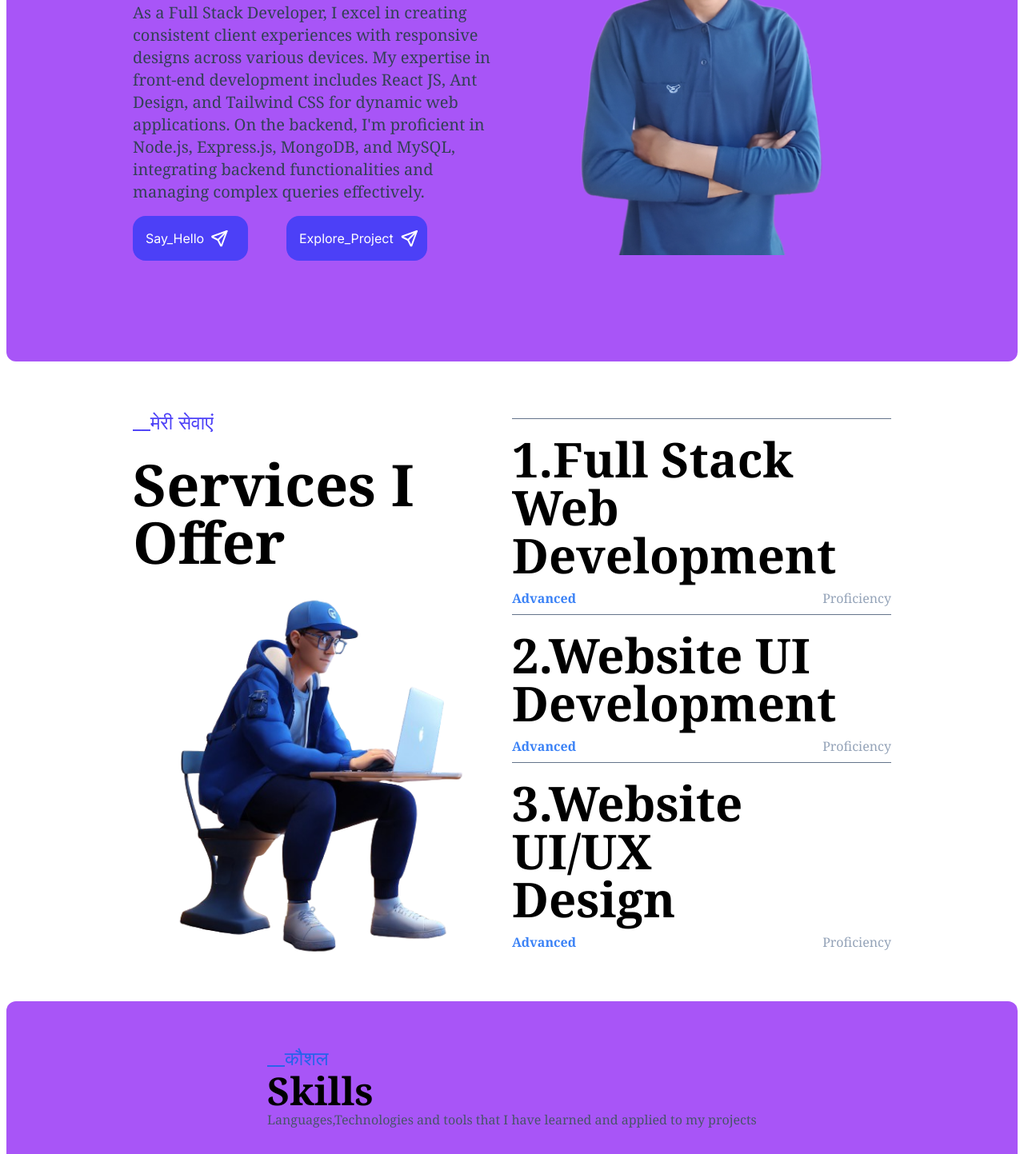
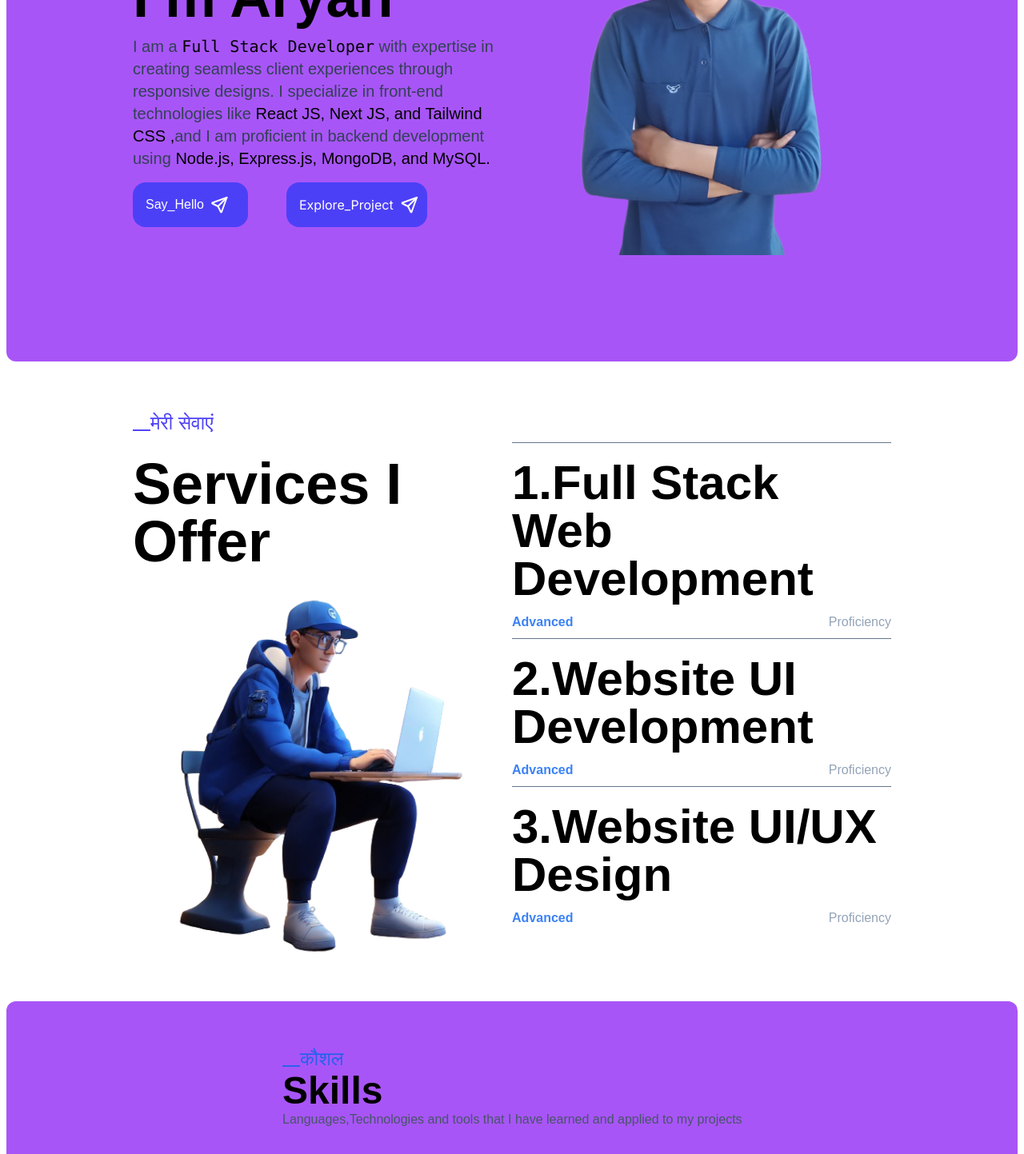
Before and after one commit to YadavAryan2005/my-portfolio, a Next.js app: page / in a window 1280 px wide. Shown: the part 340-1783 px from the top of the page at 80% size. Built offline with nearby package versions, Linux system fonts and the light colour scheme.

Commit message:
add google font

```diff
--- a/src/app/components/Contact.tsx
+++ b/src/app/components/Contact.tsx
@@ -57,7 +57,7 @@ function Contact() {
           </h1>
           <h2
             data-aos='flip-down'
-            className='font-serif text-4xl font-semibold w-full  md:text-5xl py-3 md:pt-6'
+            className='kanit text-4xl font-semibold w-full  md:text-5xl py-3 md:pt-6'
           >
             Let’s make something amazing together Start By{" "}
             <span className='text-slate-500'>Saying Hi</span>
--- a/src/app/components/Project.tsx
+++ b/src/app/components/Project.tsx
@@ -34,7 +34,7 @@ function Project() {
           </h1>
           <h2
             data-aos='flip-down'
-            className='font-serif text-4xl font-bold w-full flex  md:text-6xl lg:text-7xl py-3 md:pt-6'
+            className='kanit text-4xl font-bold w-full flex  md:text-6xl lg:text-7xl py-3 md:pt-6'
           >
             My Projects
           </h2>
@@ -98,7 +98,7 @@ function Project() {
                     <div
                       className={`backdrop-blur-[2px] transition-opacity duration-300 ease-in-out bg-white/30 w-full drop-shadow-sm h-full absolute flex justify-center items-center z-10 ${
                         show ? "opacity-100" : "opacity-0"
-                      } text-lg sm:text-2xl text-black text-center font-serif font-semibold`}
+                      } text-lg sm:text-2xl text-black text-center kanit font-semibold`}
                     >
                       <div className='p-10'>
                         <span className='text-[#4C40F7]'>{data.name}</span>
--- a/src/app/components/Services.tsx
+++ b/src/app/components/Services.tsx
@@ -10,7 +10,7 @@ function Services() {
           </h1>
           <h2
             data-aos='flip-down'
-            className='font-serif text-4xl font-bold w-full flex  md:text-6xl lg:text-7xl py-3 md:pt-6'
+            className='kanit text-4xl font-bold w-full flex  md:text-6xl lg:text-7xl py-3 md:pt-6'
           >
             Services I Offer
           </h2>
@@ -24,42 +24,36 @@ function Services() {
         <div className='w-full md:w-1/2'>
           <hr data-aos='fade-left' className='Border border-slate-500' />
           <div data-aos='fade-left' className='py-5'>
-            <h1 className='font-serif text-4xl font-bold  md:text-5xl lg:text-6xl'>
+            <h1 className='kanit text-4xl font-bold  md:text-5xl lg:text-6xl'>
               1.Full Stack Web <br />
               Development
             </h1>
-            <h2 className='float-end pt-3 text-slate-400 font-serif'>
-              Proficiency
-            </h2>
-            <h2 className='float-start pt-3 text-blue-500 font-serif font-bold'>
+            <h2 className='float-end pt-3 text-slate-400 kanit'>Proficiency</h2>
+            <h2 className='float-start pt-3 text-blue-500 kanit font-bold'>
               Advanced
             </h2>
           </div>
           <br />
           <hr data-aos='fade-left' className='Border border-slate-500' />
           <div data-aos='fade-left' className='py-5'>
-            <h1 className='font-serif text-4xl  font-bold md:text-5xl lg:text-6xl'>
+            <h1 className='kanit text-4xl  font-bold md:text-5xl lg:text-6xl'>
               2.Website UI <br />
               Development
             </h1>
-            <h2 className='float-end pt-3 text-slate-400 font-serif'>
-              Proficiency
-            </h2>
-            <h2 className='float-start pt-3 text-blue-500 font-serif font-bold'>
+            <h2 className='float-end pt-3 text-slate-400 kanit'>Proficiency</h2>
+            <h2 className='float-start pt-3 text-blue-500 kanit font-bold'>
               Advanced
             </h2>
           </div>
           <br />
           <hr data-aos='fade-left' className='Border border-slate-500' />
           <div data-aos='fade-left' className='py-5'>
-            <h1 className='font-serif text-4xl lg:Text-5xl font-bold lg:text-6xl'>
+            <h1 className='kanit text-4xl lg:Text-5xl font-bold lg:text-6xl'>
               3.Website UI/UX <br />
               Design
             </h1>
-            <h2 className='float-end pt-3 text-slate-400 font-serif'>
-              Proficiency
-            </h2>
-            <h2 className='float-start pt-3 text-blue-500 font-serif font-bold'>
+            <h2 className='float-end pt-3 text-slate-400 kanit'>Proficiency</h2>
+            <h2 className='float-start pt-3 text-blue-500 kanit font-bold'>
               Advanced
             </h2>
           </div>
--- a/src/app/components/Skills.tsx
+++ b/src/app/components/Skills.tsx
@@ -21,10 +21,8 @@ export default function Skill() {
         <div className='w-full flex md:justify-center'>
           <div data-aos='flip-down' className='flex flex-col'>
             <span className='text-blue-600 text-xl md:text-2xl'>__कौशल</span>
-            <span className='font-serif text-4xl font-bold md:text-5xl'>
-              Skills
-            </span>
-            <span className='text-md font-serif text-slate-600'>
+            <span className='kanit text-4xl font-bold md:text-5xl'>Skills</span>
+            <span className='text-md kanit text-slate-600'>
               Languages,Technologies and tools that I have learned and applied
               to my projects
             </span>
--- a/src/app/components/profile.tsx
+++ b/src/app/components/profile.tsx
@@ -17,28 +17,32 @@ function Profile() {
             </h1>
             <h2
               data-aos='flip-down'
-              className='font-serif text-4xl font-bold w-full flex md:text-6xl lg:text-7xl py-3 md:pt-6'
+              className='kanit text-4xl font-bold w-full flex md:text-6xl lg:text-7xl py-3 md:pt-6'
             >
               Hey There,
               <br /> I’m Aryan
             </h2>
             <div
               data-aos='flip-down'
-              className='font-serif md:text-lg xl:text-xl text-slate-700'
+              className='kanit md:text-lg xl:text-xl text-slate-700'
             >
-              As a Full Stack Developer, I excel in creating consistent client
-              experiences with responsive designs across various devices. My
-              expertise in front-end development includes React JS, Ant Design,
-              and Tailwind CSS for dynamic web applications. On the backend,
-              I&apos;m proficient in Node.js, Express.js, MongoDB, and MySQL,
-              integrating backend functionalities and managing complex queries
-              effectively.
+              I am a{" "}
+              <span className='font-mono text-black'>Full Stack Developer</span>{" "}
+              with expertise in creating seamless client experiences through
+              responsive designs. I specialize in front-end technologies like{" "}
+              <span className='text-black'>
+                React JS, Next JS, and Tailwind CSS ,
+              </span>
+              and I am proficient in backend development using{" "}
+              <span className='text-black'>
+                Node.js, Express.js, MongoDB, and MySQL.
+              </span>
             </div>
             <div className='flex flex-row gap-4 sm:gap-12'>
               <a href='#Contact-form'>
                 <button
                   data-aos='flip-down'
-                  className='max-w-36 mt-4 p-4 my-3 bg-[#4C40F7] hover:bg-[#4c40f7e3] rounded-2xl text-white hover:mt-2 hover:mb-5 flex relative'
+                  className='kanit max-w-36 mt-4 p-4 my-3 bg-[#4C40F7] hover:bg-[#4c40f7e3] rounded-2xl text-white hover:mt-2 hover:mb-5 flex relative'
                 >
                   Say_Hello
                   <Image className='h-6' src={Message} alt='' />
--- a/src/app/globals.css
+++ b/src/app/globals.css
@@ -1,6 +1,12 @@
 @tailwind base;
 @tailwind components;
 @tailwind utilities;
+
+@import url("https://fonts.googleapis.com/css2?family=Kanit:ital,wght@0,100;0,200;0,300;0,400;0,500;0,600;0,700;0,800;0,900;1,100;1,200;1,300;1,400;1,500;1,600;1,700;1,800;1,900&display=swap");
+
+.kanit {
+  font-family: "Kanit", sans-serif;
+}
 
 :root {
   --foreground-rgb: 0, 0, 0;
```
